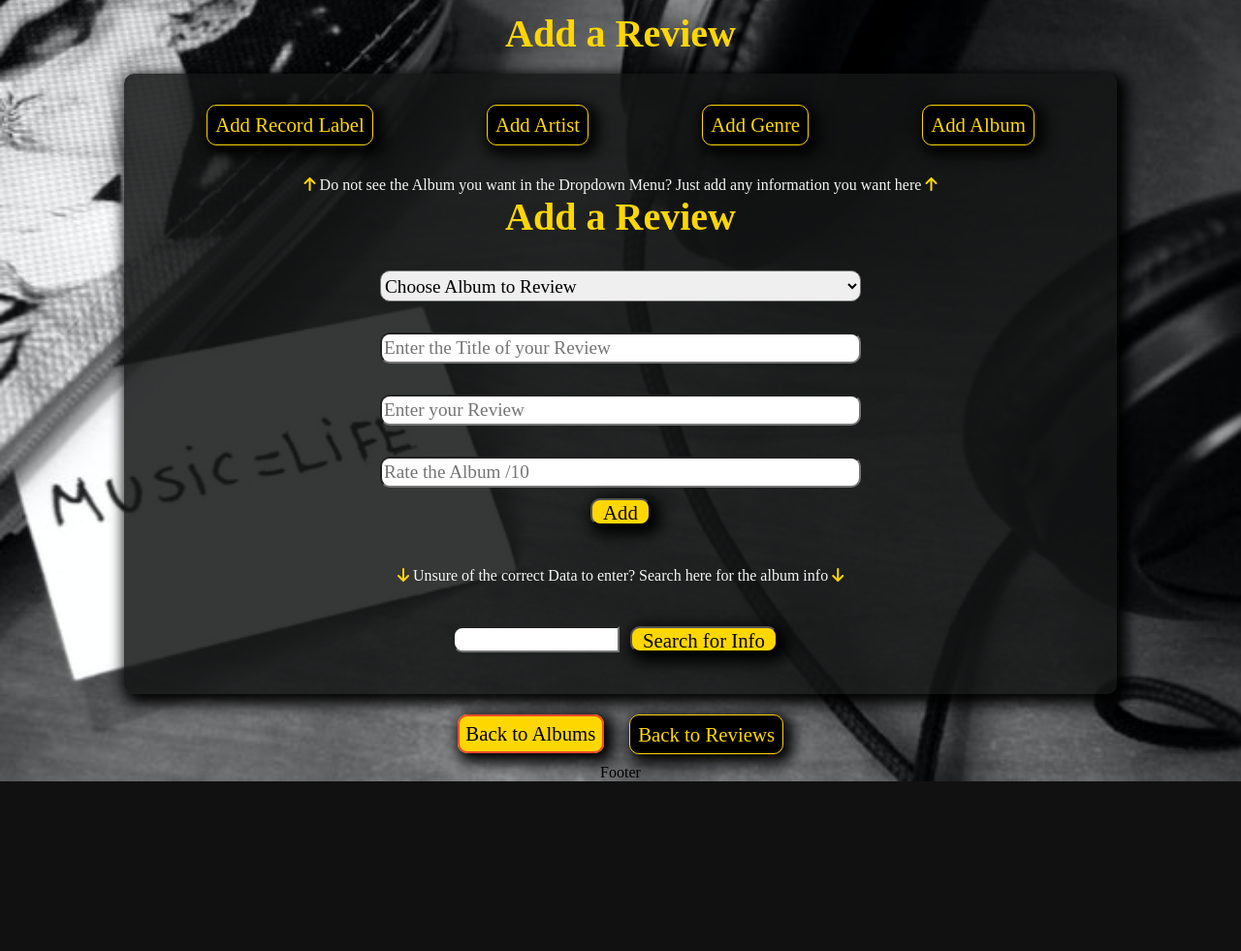
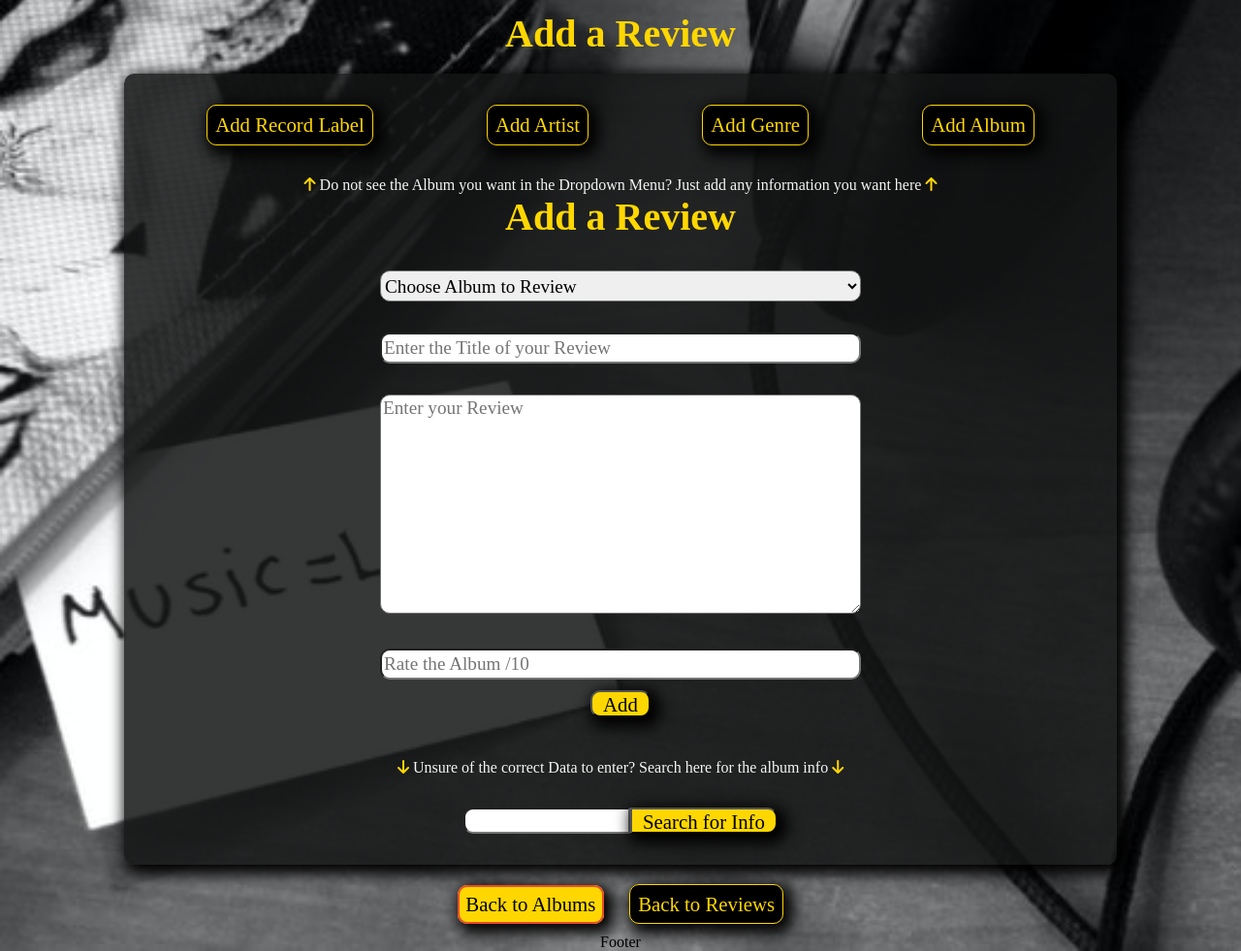
Before and after one commit to Gertobin11/album-review, a Django app: page /add-review/ in a window 1280 px wide. Shown: the part 64-1045 px from the top of the page at 97% size. Before the commit the page ends 870 px from the top, so only its background shows below. Run offline with Django 3.2, Linux system fonts and the light colour scheme; a user stored in the database is signed in; data comes from the database, SQL or seed files in the repository; some libraries are stand-ins or nearby versions; some web fonts are replaced.

Commit message:
Update the forms on Add Review
 Add alternate animation to use the Y axis Add pep8 code to the search view. Update the search form for the wikipedia api

```diff
--- a/reviews/forms.py
+++ b/reviews/forms.py
@@ -57,8 +57,9 @@
         model = Review
         exclude = ('creator', 'date_created_on', 'date_edited_on')
         widgets = {'title': forms.TextInput(
-                   attrs={'placeholder': 'Enter the Title of your Review'}),
-                   'content': forms.TextInput(
+                   attrs={'placeholder': 'Enter the Title of your Review',
+                          "cols": 6}),
+                   'content': forms.Textarea(
                     attrs={'placeholder': 'Enter your Review'}),
                    'rating': forms.NumberInput(
                     attrs={'placeholder': 'Rate the Album /10',
--- a/reviews/templates/add_review.html
+++ b/reviews/templates/add_review.html
@@ -49,7 +49,7 @@
       <i class="fas fa-arrow-down"></i> Unsure of the correct Data to enter?
       Search here for the album info <i class="fas fa-arrow-down"></i>
     </p>
-    <form class="search-form" id="search-info-form">
+    <form class="wiki-search-form" id="search-info-form">
       <label for="search" class="hide"> Search For Album Info </label>
       <input id="search-data" name="search-data" />
       <button id="search-data-btn" class="btn" type="submit">
@@ -103,7 +103,7 @@
       <i class="fas fa-arrow-down"></i> Unsure of the correct Data to enter?
       Search here for the album info <i class="fas fa-arrow-down"></i>
     </p>
-    <form class="search-form" id="search-info-form">
+    <form class="wiki-search-form" id="search-info-form">
       <label for="search" class="hide"> Search For Album Info </label>
       <input id="search-data" name="search-data" />
       <button id="search-data-btn" class="btn" type="submit">
@@ -157,7 +157,7 @@
       <i class="fas fa-arrow-down"></i> Unsure of the correct Data to enter?
       Search here for the album info <i class="fas fa-arrow-down"></i>
     </p>
-    <form class="search-form" id="search-info-form">
+    <form class="wiki-search-form" id="search-info-form">
       <label for="search" class="hide"> Search For Album Info </label>
       <input id="search-data" name="search-data" />
       <button id="search-data-btn" class="btn" type="submit">
@@ -211,7 +211,7 @@
       <i class="fas fa-arrow-down"></i> Unsure of the correct Data to enter?
       Search here for the album info <i class="fas fa-arrow-down"></i>
     </p>
-    <form class="search-form" id="search-info-form">
+    <form class="wiki-search-form" id="search-info-form">
       <label for="search" class="hide"> Search For Album Info </label>
       <input id="search-data" name="search-data" />
       <button id="search-data-btn" class="btn" type="submit">
@@ -265,7 +265,7 @@
       <i class="fas fa-arrow-down"></i> Unsure of the correct Data to enter?
       Search here for the album info <i class="fas fa-arrow-down"></i>
     </p>
-    <form class="search-form" id="search-info-form">
+    <form class="wiki-search-form" id="search-info-form">
       <label for="search" class="hide"> Search For Album Info </label>
       <input id="search-data" name="search-data" />
       <button id="search-data-btn" class="btn" type="submit">
--- a/reviews/views.py
+++ b/reviews/views.py
@@ -84,11 +84,12 @@
             search_category = form.cleaned_data['search_in']
             print(search_category)
             if search_category == 'group':
-                search_results = Album.objects.filter(artist__name__icontains=search)
-            elif search_category == 'title':
+                search_results = (Album.objects.filter(
+                                  artist__name__icontains=search))
                 search_results = Album.objects.filter(title__icontains=search)
             elif search_category == 'reviewer':
-                search_results = Album.objects.filter(review__creator__username__icontains=search)
+                search_results = (Album.objects.filter(
+                                  review__creator__username__icontains=search))
         search_count = len(search_results)
         attach_album_attributes(search_results, album_list)
     else:
--- a/static/css/add-review.css
+++ b/static/css/add-review.css
@@ -14,6 +14,10 @@
 .help-info {
     color: whitesmoke;
     text-align: center;
+}
+
+#id_content {
+    height: auto;
 }
 
 .help-info > i {
@@ -33,6 +37,20 @@
     background-color: whitesmoke;
     color: black;
     min-height: 20rem;
+}
+
+#search-data-btn {
+    border-radius: 0 10px 10px 0;
+    margin: 0;
+}
+
+.wiki-search-form {
+    display: flex;
+    align-items: flex-start;
+    flex-wrap: wrap;
+    justify-content: center;
+    gap: 0;
+    width: 100%;
 }
 
 /* Animation while page loads results from API */
@@ -64,21 +82,27 @@
 @keyframes fade-in-form {
     from {
         opacity: 0;
-        transform: translateX(-500px)
+        transform: translateY(-500px)
     }
     to {
         opacity: 1;
-        transform: translateX(0px)
+        transform: translateY(0px)
     }
 }
 
 @keyframes fade-out-form {
     from {
         opacity: 1;
-        transform: translateX(0px)
+        transform: translateY(0px)
     }
     to{
         opacity: 0;
-        transform: translateX(500px)
+        transform: translateY(500px)
     }
 }
+
+@media screen and (max-width: 930px) {
+    #search-results {
+        width: 100%;
+    }
+}
```
